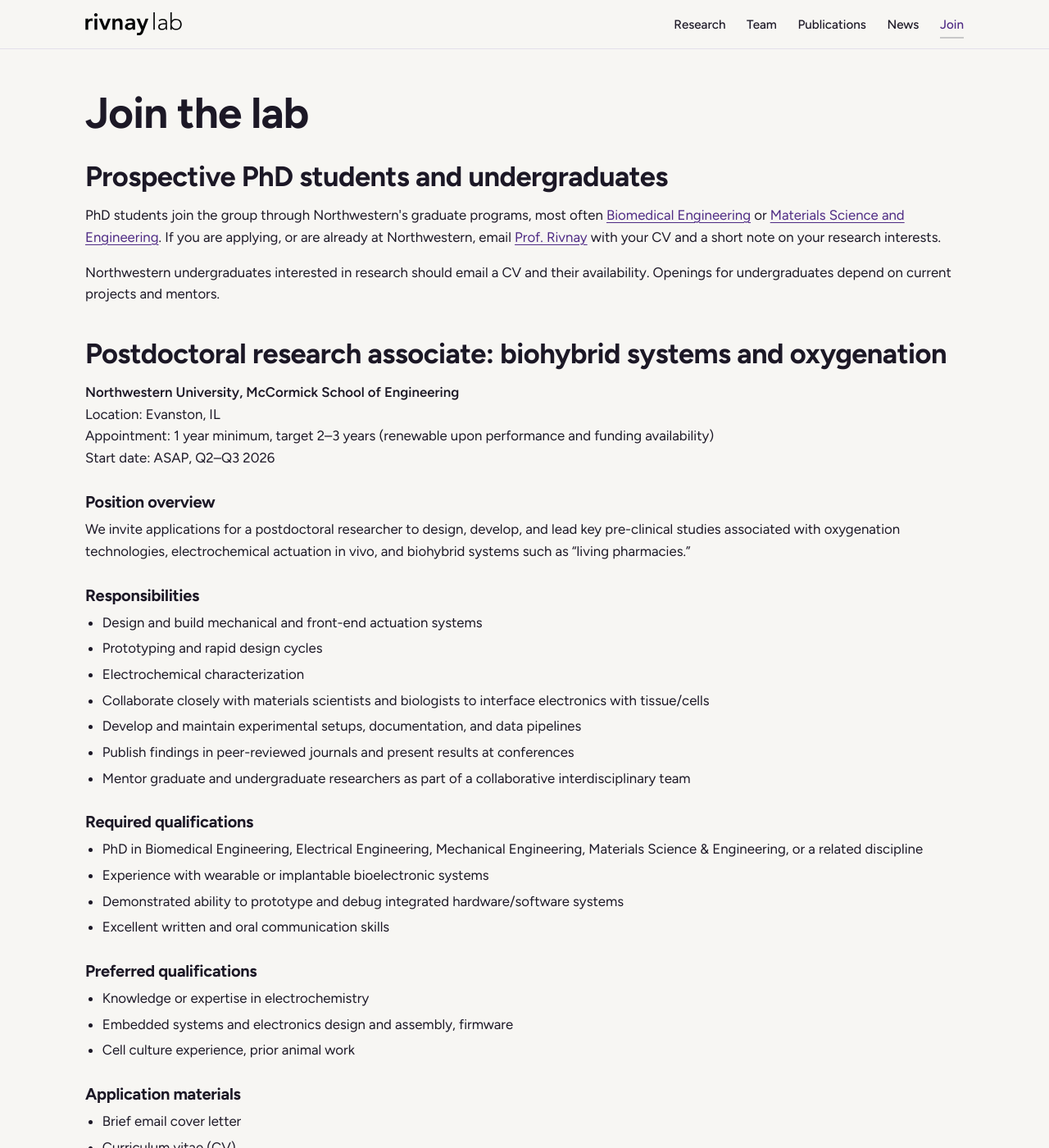
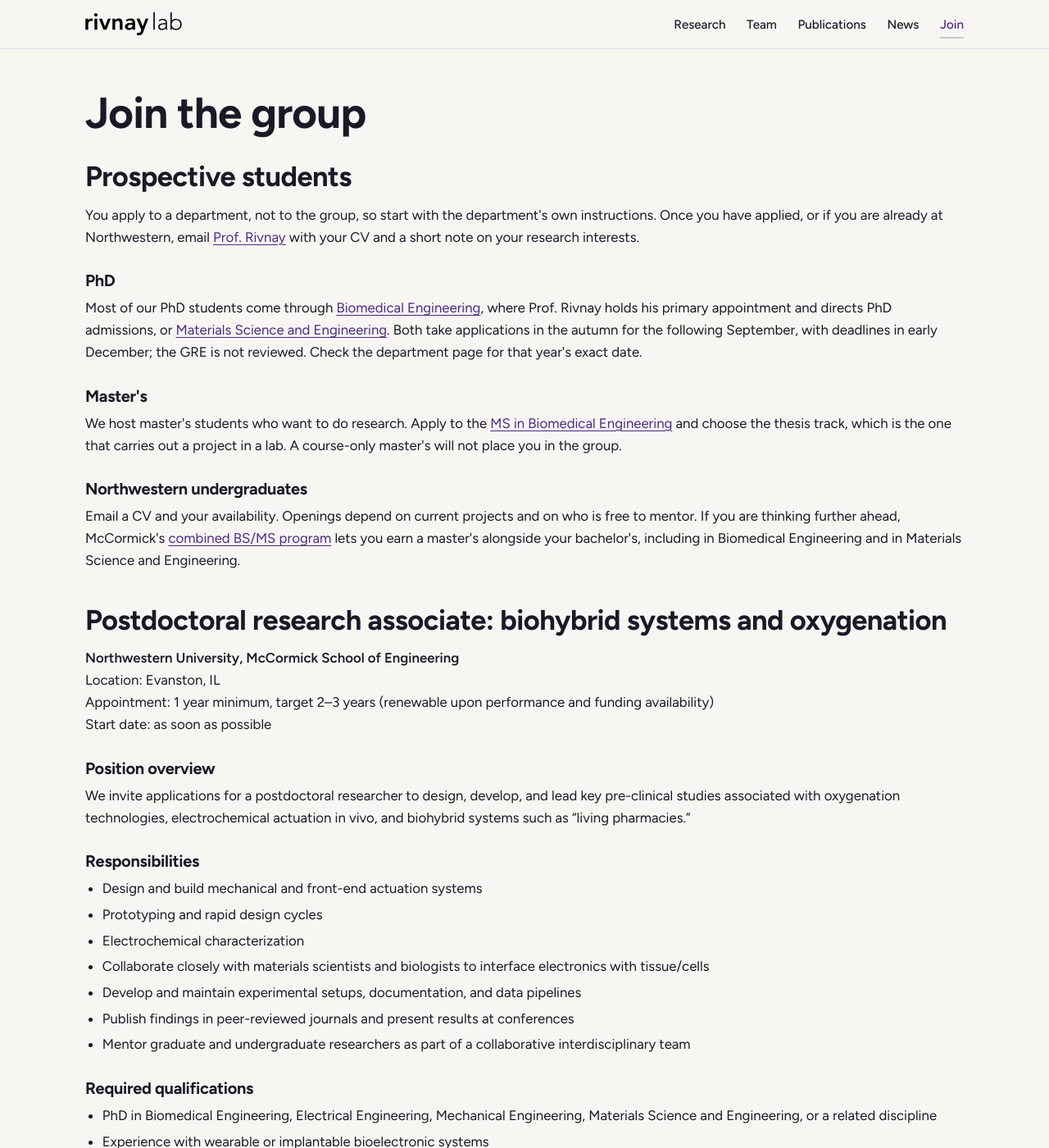
Before and after one commit to jtwillia01/rivnay-lab, a Jekyll site: the page built from join.html, in a window 1280 px wide and 1400 px high. Shown: the whole window at 82% size. Built offline with Jekyll 4.4.1, drawn with Linux system fonts in a browser that asks for light colours.

Commit message:
Research: selected papers under each theme, linked by DOI; Join: PhD, master's and BS/MS routes with the departments' own admissions pages
Co-Authored-By: Claude Opus 5 <noreply@anthropic.com>

```diff
--- a/assets/css/style.css
+++ b/assets/css/style.css
@@ -344,6 +344,12 @@ details.collapsed .pub-list { margin-top: 1rem; margin-left: 7.5rem; }   /* line
 .theme:first-of-type { border-top: 0; padding-top: 0.5rem; }
 .theme .tagline { color: var(--muted); font-size: 1.08rem; margin: 0.4rem 0 1.2rem; }
 .theme .prose h3 { margin: 1.5rem 0 0.4rem; font-size: 1.15rem; }
+.theme-pubs { list-style: none; margin-top: 0.6rem; }
+.theme-pubs li { padding: 0.5rem 0; border-top: 1px solid var(--line); font-size: var(--fs-md); }
+.theme-pubs li:first-child { border-top: 0; padding-top: 0.2rem; }
+.theme-pubs a { display: block; color: var(--ink); text-decoration: none; font-weight: 600; line-height: 1.4; }
+.theme-pubs a:hover { color: var(--purple); }
+.theme-pubs .venue { display: block; color: var(--muted); font-size: var(--fs-sm); margin-top: 0.1rem; }
 .theme figure img, .theme figure video { border-radius: var(--radius); width: 100%; aspect-ratio: 4 / 3; object-fit: cover; border: 1px solid var(--line); background: var(--paper); }
 .theme figure.square img, .theme figure.square video { aspect-ratio: 1; }
 .theme figure.natural img, .theme figure.natural video { aspect-ratio: auto; height: auto; }
--- a/join.html
+++ b/join.html
@@ -5,19 +5,27 @@ permalink: /join/
 ---
 <div class="wrap">
   <header class="page-head">
-    <h1>Join the lab</h1>
+    <h1>Join the group</h1>
   </header>
 
   <div class="prose">
-    <h2 id="prospective">Prospective PhD students and undergraduates</h2>
-    <p>PhD students join the group through Northwestern's graduate programs, most often <a href="https://www.mccormick.northwestern.edu/biomedical/">Biomedical Engineering</a> or <a href="https://www.mccormick.northwestern.edu/materials-science/">Materials Science and Engineering</a>. If you are applying, or are already at Northwestern, email <a href="mailto:jrivnay@northwestern.edu">Prof. Rivnay</a> with your CV and a short note on your research interests.</p>
-    <p>Northwestern undergraduates interested in research should email a CV and their availability. Openings for undergraduates depend on current projects and mentors.</p>
+    <h2 id="prospective">Prospective students</h2>
+    <p>You apply to a department, not to the group, so start with the department's own instructions. Once you have applied, or if you are already at Northwestern, email <a href="mailto:jrivnay@northwestern.edu">Prof. Rivnay</a> with your CV and a short note on your research interests.</p>
+
+    <h3>PhD</h3>
+    <p>Most of our PhD students come through <a href="https://www.mccormick.northwestern.edu/biomedical/academics/graduate/phd/admissions.html">Biomedical Engineering</a>, where Prof. Rivnay holds his primary appointment and directs PhD admissions, or <a href="https://www.mccormick.northwestern.edu/materials-science/academics/graduate/phd/admissions.html">Materials Science and Engineering</a>. Both take applications in the autumn for the following September, with deadlines in early December; the GRE is not reviewed. Check the department page for that year's exact date.</p>
+
+    <h3>Master's</h3>
+    <p>We host master's students who want to do research. Apply to the <a href="https://www.mccormick.northwestern.edu/biomedical/academics/graduate/masters/admissions.html">MS in Biomedical Engineering</a> and choose the thesis track, which is the one that carries out a project in a lab. A course-only master's will not place you in the group.</p>
+
+    <h3>Northwestern undergraduates</h3>
+    <p>Email a CV and your availability. Openings depend on current projects and on who is free to mentor. If you are thinking further ahead, McCormick's <a href="https://www.mccormick.northwestern.edu/academics/undergraduate/programs/honors-and-combined-degrees/combined-bachelors-masters-program/">combined BS/MS program</a> lets you earn a master's alongside your bachelor's, including in Biomedical Engineering and in Materials Science and Engineering.</p>
 
     <h2 id="postdoc">Postdoctoral research associate: biohybrid systems and oxygenation</h2>
     <p><strong>Northwestern University, McCormick School of Engineering</strong><br>
     Location: Evanston, IL<br>
     Appointment: 1 year minimum, target 2–3 years (renewable upon performance and funding availability)<br>
-    Start date: ASAP, Q2–Q3 2026</p>
+    Start date: as soon as possible</p>
 
     <h3>Position overview</h3>
     <p>We invite applications for a postdoctoral researcher to design, develop, and lead key pre-clinical studies associated with oxygenation technologies, electrochemical actuation in vivo, and biohybrid systems such as “living pharmacies.”</p>
@@ -35,7 +43,7 @@ permalink: /join/
 
     <h3>Required qualifications</h3>
     <ul>
-      <li>PhD in Biomedical Engineering, Electrical Engineering, Mechanical Engineering, Materials Science &amp; Engineering, or a related discipline</li>
+      <li>PhD in Biomedical Engineering, Electrical Engineering, Mechanical Engineering, Materials Science and Engineering, or a related discipline</li>
       <li>Experience with wearable or implantable bioelectronic systems</li>
       <li>Demonstrated ability to prototype and debug integrated hardware/software systems</li>
       <li>Excellent written and oral communication skills</li>
```
Also changed, not shown: _data/theme_papers.yml (added, +54 -0 lines), research.html (+32 -0 lines).
